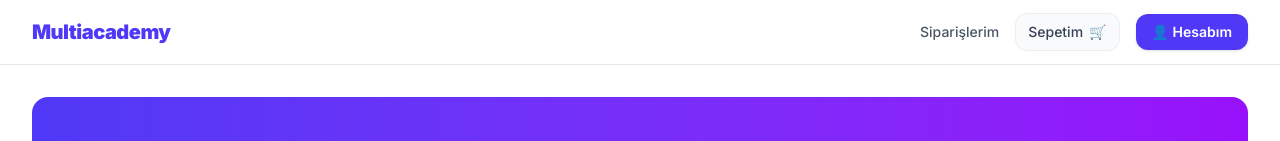
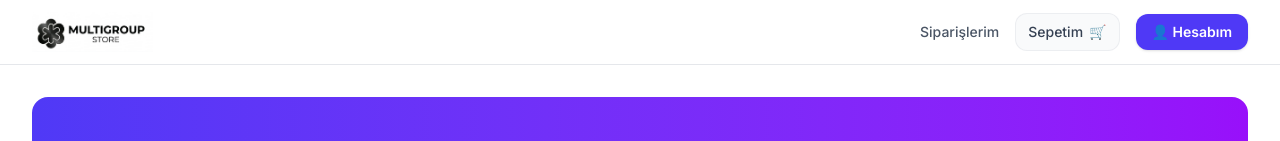
Before and after one commit to feyzanrsnr/multiacademy-fe-foundations-graduation-project, a Next.js app: page / in a window 1280 px wide. Shown: the top 141 px of the page. Built offline with nearby package versions, Linux system fonts and the light colour scheme; no server answers; the database is empty.

Commit message:
logo eklendi

```diff
--- a/src/components/Navbar.tsx
+++ b/src/components/Navbar.tsx
@@ -16,8 +16,12 @@
         <div className="flex items-center justify-between h-16">
           {/* Logo / Marka */}
           <div className="flex-shrink-0">
-            <Link href="/" className="text-xl font-black tracking-tight text-indigo-600 hover:text-indigo-700 transition">
-              Multiacademy
+            <Link href="/" className="flex items-center gap-2">
+              <img
+                src="/images/store-logo.jpg"
+                alt="MultiGroup Store"
+                className="h-10 w-auto"
+              />
             </Link>
           </div>
 
```
Also changed, not shown: public/images/store-logo.jpg (added).
